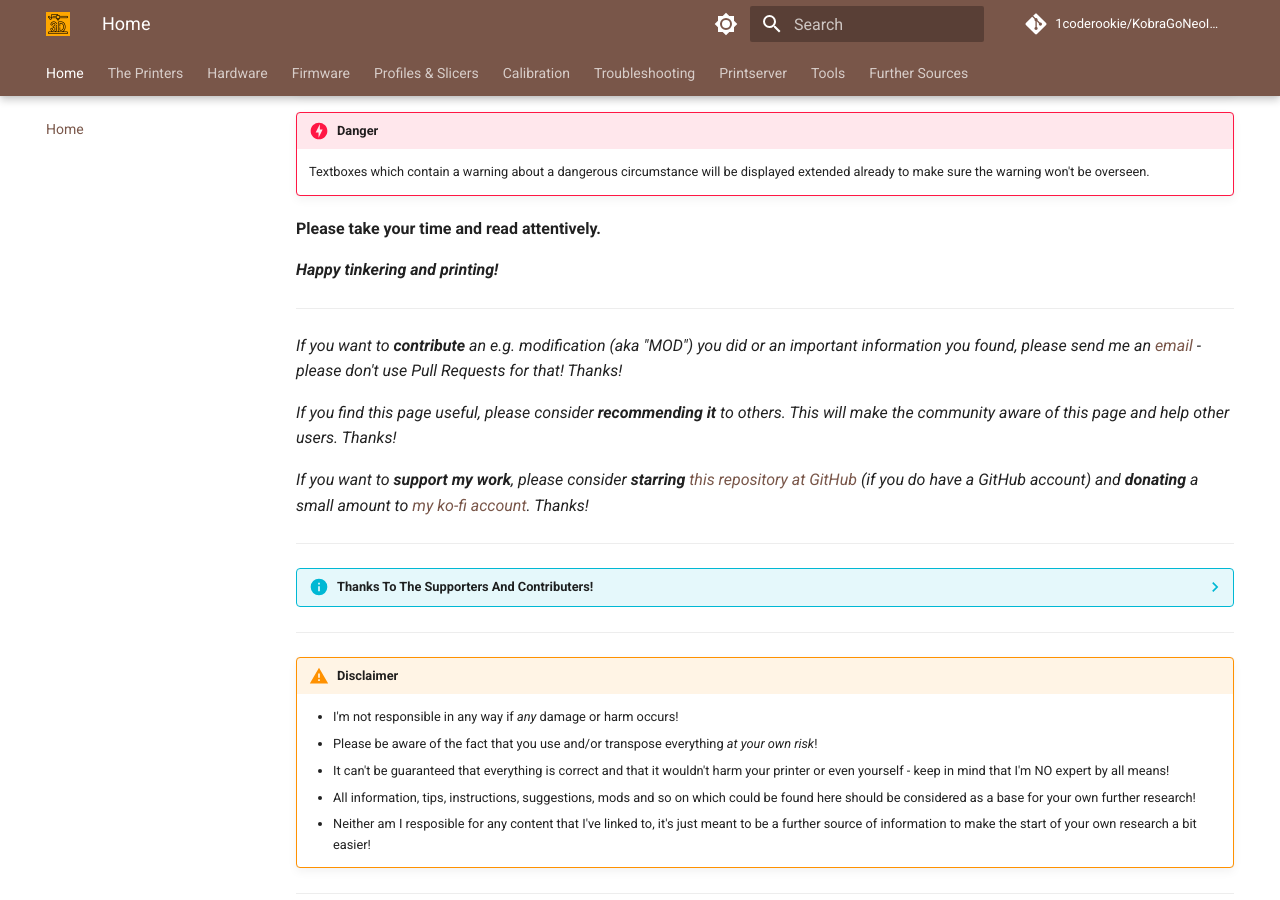
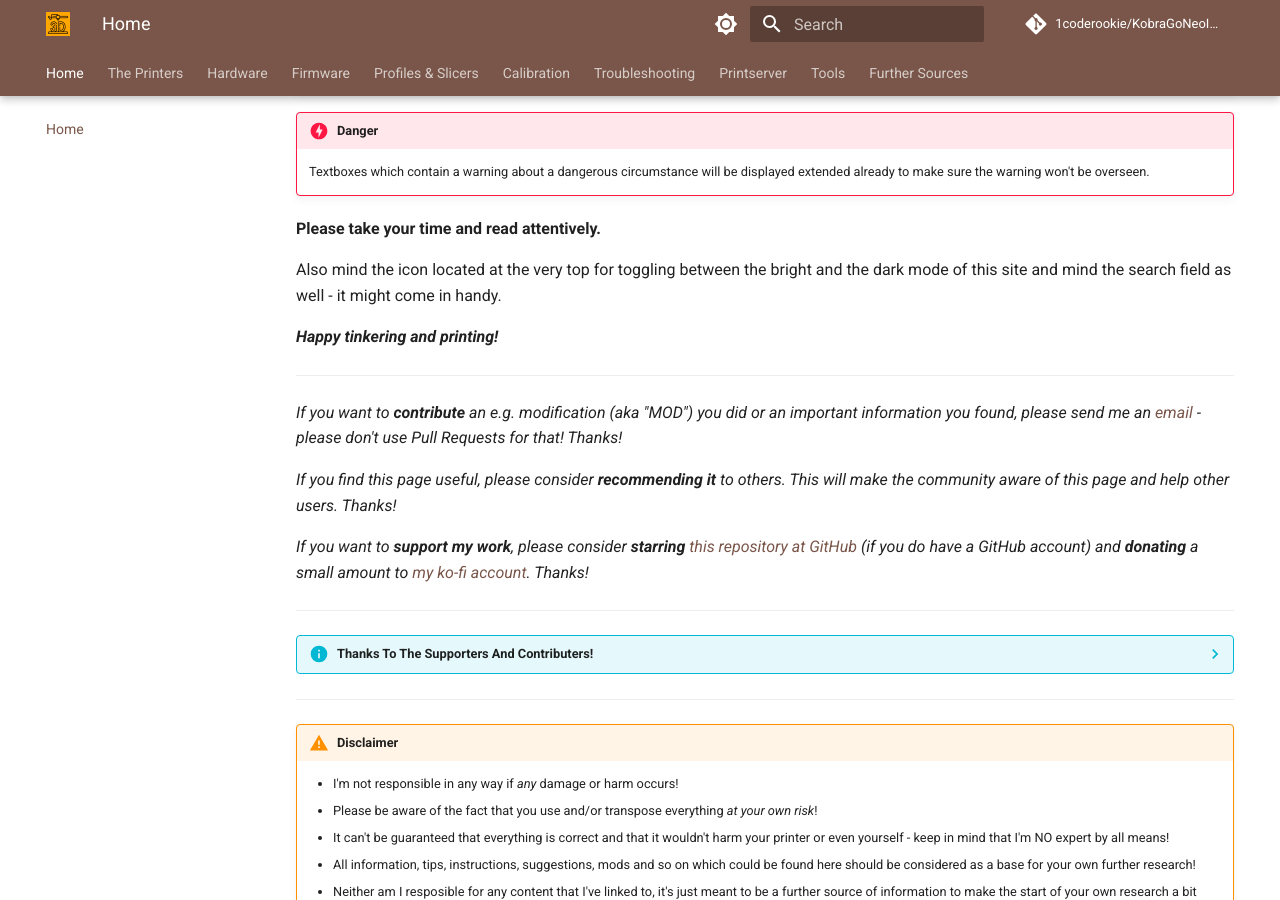
Before and after one commit to 1coderookie/KobraGoNeoInsights, an MkDocs documentation site: the page built from docs/index.md, in a window 1280 px wide and 900 px high, scrolled down 675 px. Built offline with MkDocs 1.6.1 and Material for MkDocs 9.7.7, drawn with Linux system fonts in a browser that asks for light colours; comment, search, counter and statistics services are not loaded.

Commit message:
Update index.md

```diff
--- a/docs/index.md
+++ b/docs/index.md
@@ -35,6 +35,8 @@ Depending on the color of the box, it's either a tip, information, instruction,
 
 
 **Please take your time and read attentively.**
+
+Also mind the icon located at the very top for toggling between the bright and the dark mode of this site and mind the search field as well - it might come in handy.
 
 ***Happy tinkering and printing!***
 
```
